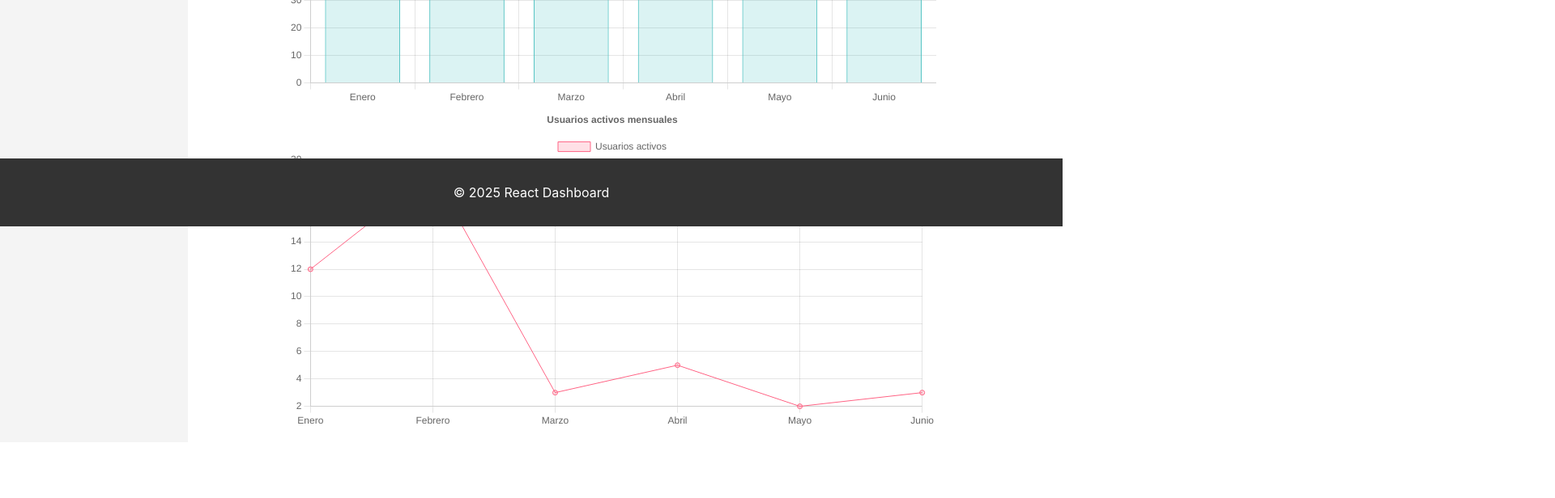
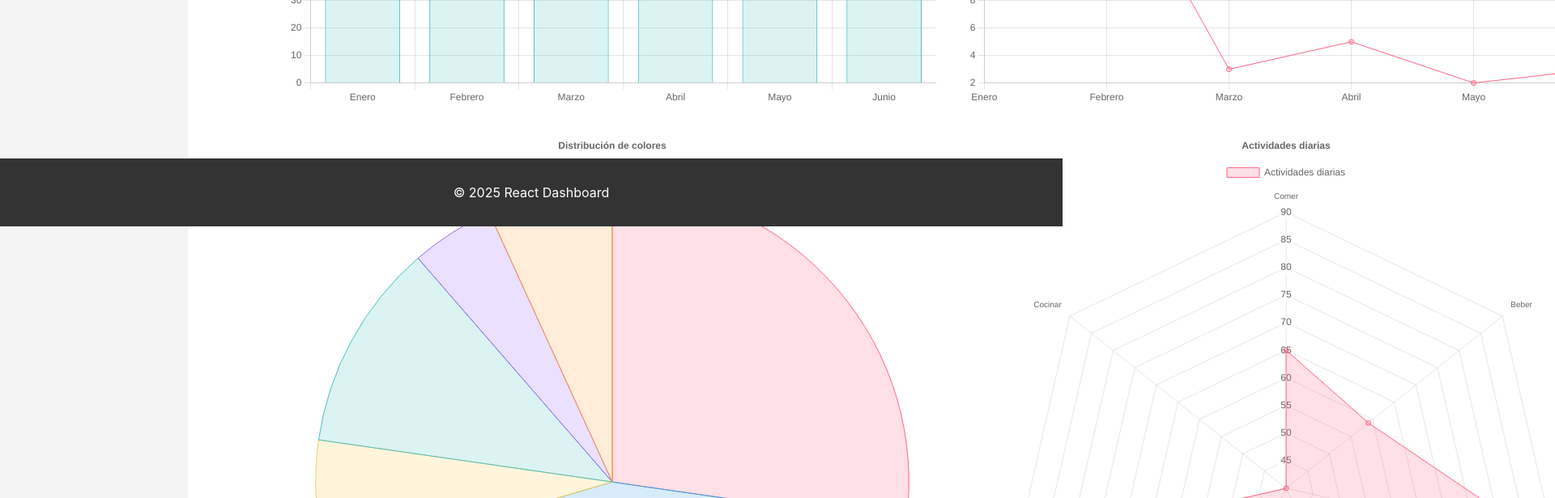
Before and after one commit to jadm2907/react-dashboard, a React (Create React App) app: page / in a window 1280 px wide. Shown: the part 520-1136 px from the top of the page at 81% size, 1920 px wide, since content can reach past the window. Before the commit the page ends 1067 px from the top, so only its background shows below. Built offline with nearby package versions, Linux system fonts and the light colour scheme.

Commit message:
Agregados gráficos de torta y radar

```diff
--- a/src/components/MainContent.css
+++ b/src/components/MainContent.css
@@ -3,9 +3,12 @@
     padding: 1rem;
   }
   /*Agregar estilos para el grafico*/
-  .chart-container {
+.chart-container {
     margin-top: 2rem;
     max-width: 800px;
     margin-left: auto;
     margin-right: auto;
+    display: grid;
+    grid-template-columns: repeat(2, 1fr);
+    gap: 2rem;
   }
--- a/src/components/MainContent.js
+++ b/src/components/MainContent.js
@@ -1,6 +1,8 @@
 import React from 'react';
 import ChartComponent from './ChartComponent';
 import LineChart from './LineChart';
+import PieChart from './PieChart';
+import RadarChart from './RadarChart';
 import './MainContent.css';
 
 const MainContent = () => {
@@ -11,6 +13,8 @@ const MainContent = () => {
       <div className="chart-container">
         <ChartComponent />
         <LineChart />
+        <PieChart />
+        <RadarChart />
       </div>
     </main>
   );
--- /dev/null
+++ b/src/components/PieChart.js
@@ -0,0 +1,63 @@
+import React from 'react';
+import { Pie } from 'react-chartjs-2';
+import {
+  Chart as ChartJS,
+  ArcElement,
+  Tooltip,
+  Legend,
+} from 'chart.js';
+
+// Registra los componentes de Chart.js
+ChartJS.register(
+  ArcElement,
+  Tooltip,
+  Legend
+);
+
+const PieChart = () => {
+  // Datos para el gráfico
+  const data = {
+    labels: ['Red', 'Blue', 'Yellow', 'Green', 'Purple', 'Orange'],
+    datasets: [
+      {
+        label: '# of Votes',
+        data: [12, 19, 3, 5, 2, 3],
+        backgroundColor: [
+          'rgba(255, 99, 132, 0.2)',
+          'rgba(54, 162, 235, 0.2)',
+          'rgba(255, 206, 86, 0.2)',
+          'rgba(75, 192, 192, 0.2)',
+          'rgba(153, 102, 255, 0.2)',
+          'rgba(255, 159, 64, 0.2)',
+        ],
+        borderColor: [
+          'rgba(255, 99, 132, 1)',
+          'rgba(54, 162, 235, 1)',
+          'rgba(255, 206, 86, 1)',
+          'rgba(75, 192, 192, 1)',
+          'rgba(153, 102, 255, 1)',
+          'rgba(255, 159, 64, 1)',
+        ],
+        borderWidth: 1,
+      },
+    ],
+  };
+
+  // Opciones del gráfico
+  const options = {
+    responsive: true,
+    plugins: {
+      legend: {
+        position: 'top',
+      },
+      title: {
+        display: true,
+        text: 'Distribución de colores',
+      },
+    },
+  };
+
+  return <Pie data={data} options={options} />;
+};
+
+export default PieChart;
--- /dev/null
+++ b/src/components/RadarChart.js
@@ -0,0 +1,55 @@
+import React from 'react';
+import { Radar } from 'react-chartjs-2';
+import {
+  Chart as ChartJS,
+  RadialLinearScale,
+  PointElement,
+  LineElement,
+  Filler,
+  Tooltip,
+  Legend,
+} from 'chart.js';
+
+// Registra los componentes de Chart.js
+ChartJS.register(
+  RadialLinearScale,
+  PointElement,
+  LineElement,
+  Filler,
+  Tooltip,
+  Legend
+);
+
+const RadarChart = () => {
+  // Datos para el gráfico
+  const data = {
+    labels: ['Comer', 'Beber', 'Dormir', 'Diseñar', 'Programar', 'Correr', 'Cocinar'],
+    datasets: [
+      {
+        label: 'Actividades diarias',
+        data: [65, 59, 90, 81, 56, 55, 40],
+        backgroundColor: 'rgba(255, 99, 132, 0.2)',
+        borderColor: 'rgba(255, 99, 132, 1)',
+        borderWidth: 1,
+      },
+    ],
+  };
+
+  // Opciones del gráfico
+  const options = {
+    responsive: true,
+    plugins: {
+      legend: {
+        position: 'top',
+      },
+      title: {
+        display: true,
+        text: 'Actividades diarias',
+      },
+    },
+  };
+
+  return <Radar data={data} options={options} />;
+};
+
+export default RadarChart;
```
